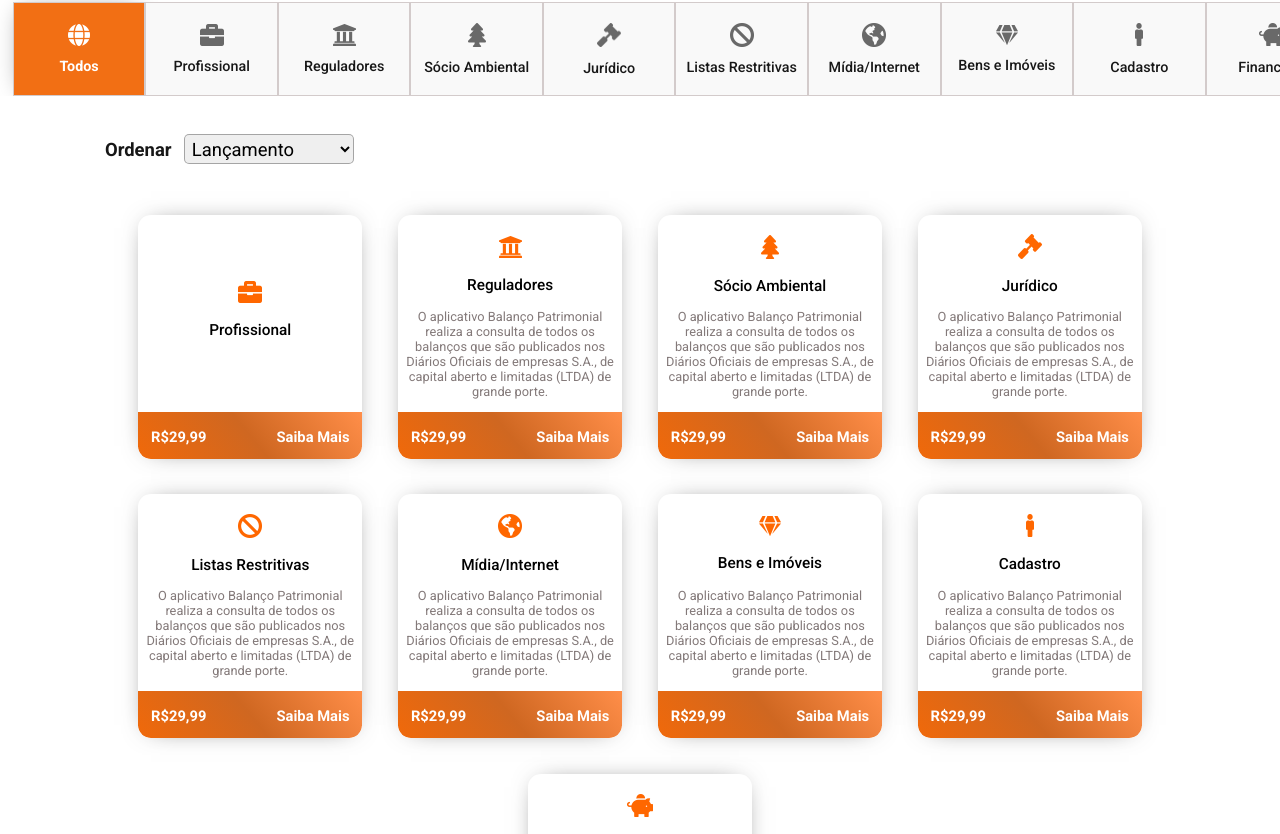
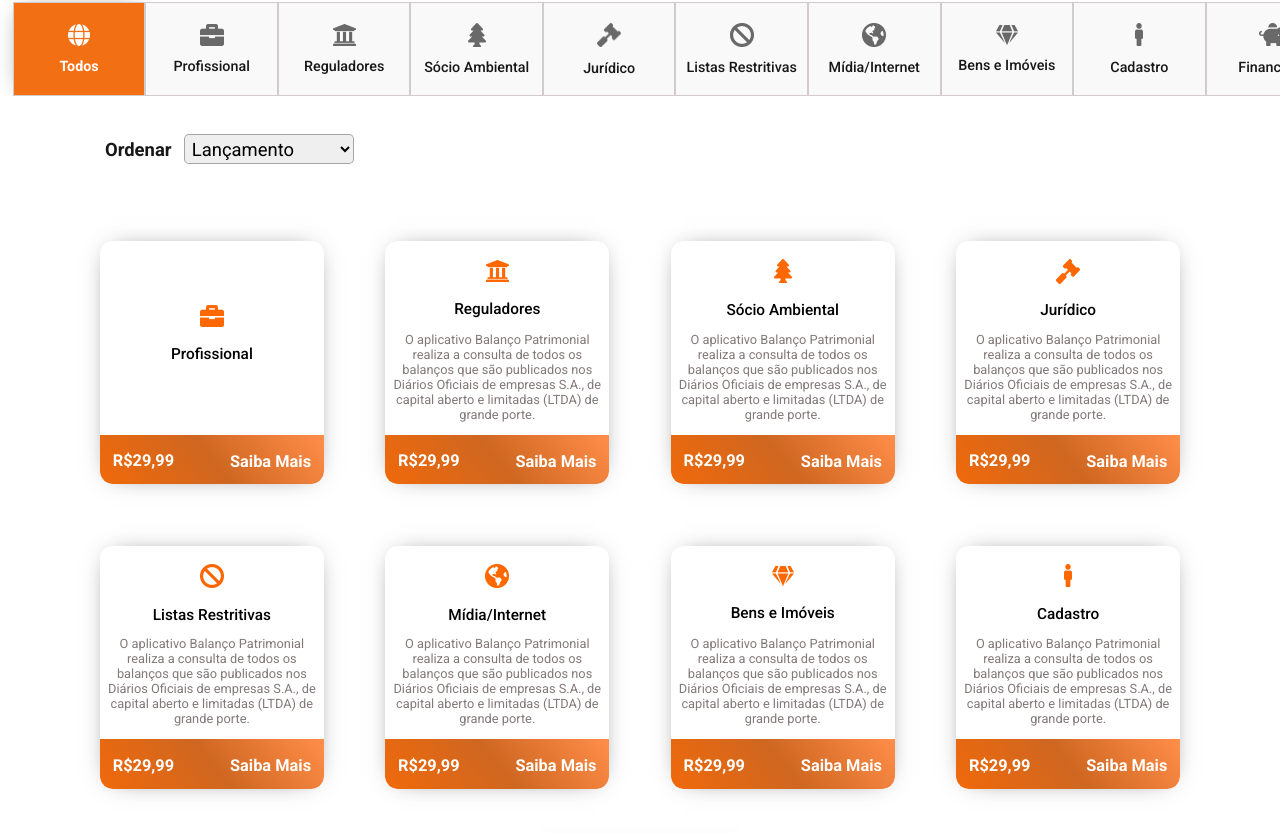
Before and after one commit to imerik1/ProjetoUpLexis, a React (Create React App) app: page / in a window 1280 px wide. Shown: the part 318-1152 px from the top of the page. Built offline with nearby package versions, Linux system fonts and the light colour scheme.

Commit message:
fix font-size description

```diff
--- a/src/components/Main/components/Items/_styles.sass
+++ b/src/components/Main/components/Items/_styles.sass
@@ -9,7 +9,7 @@
   .listProducts
     display: flex
     flex-flow: row wrap
-    gap: 2.8rem
+    gap: .8rem
     justify-content: center
     padding: 4rem 2rem
     .products
@@ -18,6 +18,7 @@
       max-width: 17.5rem
       min-width: 17.5rem
       height: 19rem
+      margin: 2rem 2rem
       min-height: 19rem
       max-height: 19rem
       border-radius: 1rem
@@ -55,9 +56,11 @@
         background: linear-gradient(231deg, rgba(255,142,73,1) 0%, rgba(207,103,33,1) 50%, rgba(240,105,10,1) 100%)
         padding: 1rem 1rem
         color: $white
-        font-size: 1.8rem
-        font-weight: 700
-        cursor: pointer
+        font-size: 3rem
+        @media (min-width: 1200px)
+          font-size: 2rem
+          font-weight: 700
+          cursor: pointer
         .footer__button a
           color: $white
           text-decoration: none
--- a/src/global.css
+++ b/src/global.css
@@ -336,7 +336,7 @@
   -webkit-box-direction: normal;
       -ms-flex-flow: row wrap;
           flex-flow: row wrap;
-  gap: 2.8rem;
+  gap: .8rem;
   -webkit-box-pack: center;
       -ms-flex-pack: center;
           justify-content: center;
@@ -349,6 +349,7 @@
   max-width: 17.5rem;
   min-width: 17.5rem;
   height: 19rem;
+  margin: 2rem 2rem;
   min-height: 19rem;
   max-height: 19rem;
   border-radius: 1rem;
@@ -424,9 +425,15 @@
   background: linear-gradient(231deg, #ff8e49 0%, #cf6721 50%, #f0690a 100%);
   padding: 1rem 1rem;
   color: white;
-  font-size: 1.8rem;
-  font-weight: 700;
-  cursor: pointer;
+  font-size: 3rem;
+}
+
+@media (min-width: 1200px) {
+  .main__order .listProducts .active .products__footer.footer {
+    font-size: 2rem;
+    font-weight: 700;
+    cursor: pointer;
+  }
 }
 
 .main__order .listProducts .active .products__footer.footer .footer__button a {
```
Also changed, not shown: 1 other file (tests, documents, lock files or other folders).
